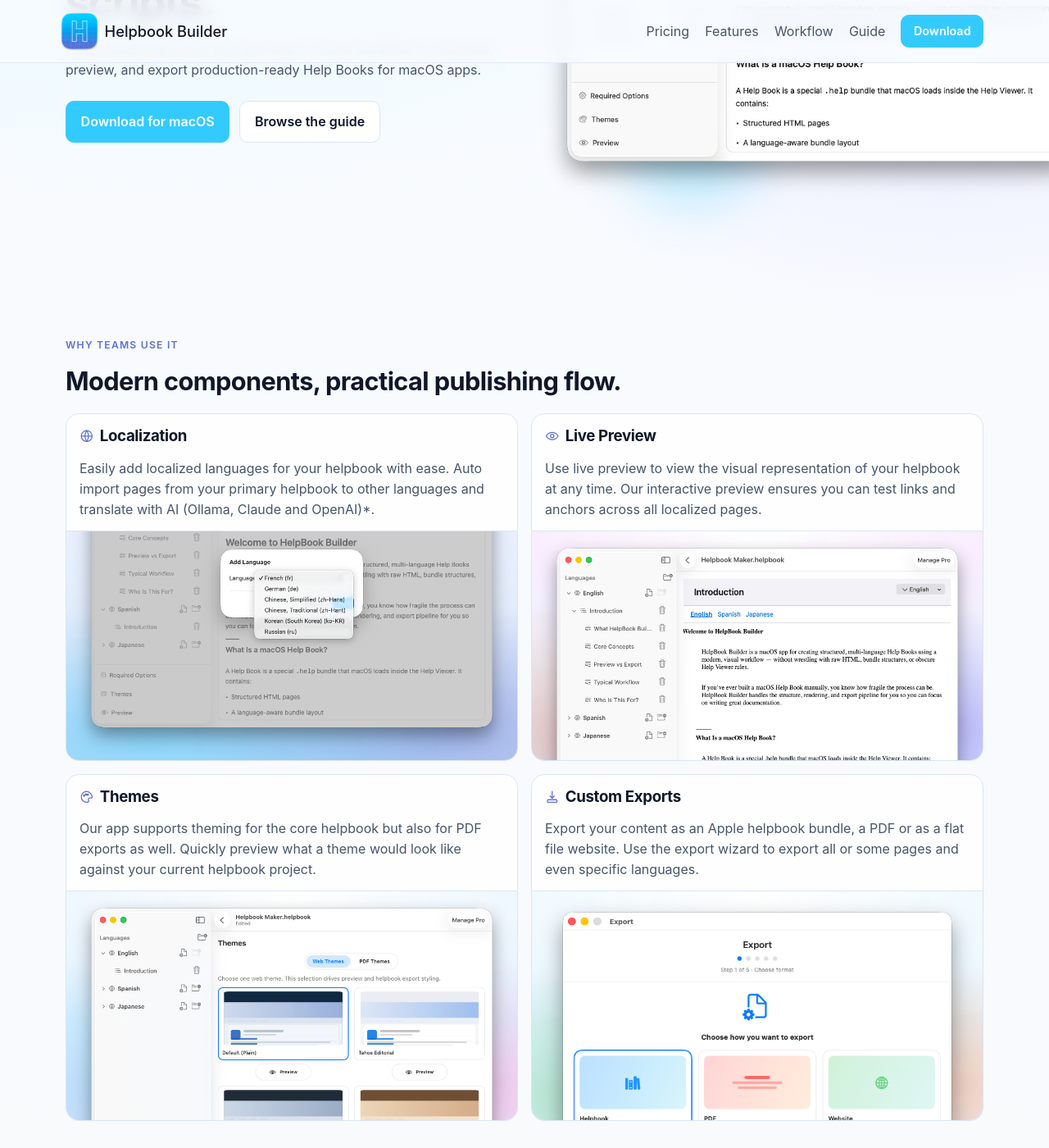
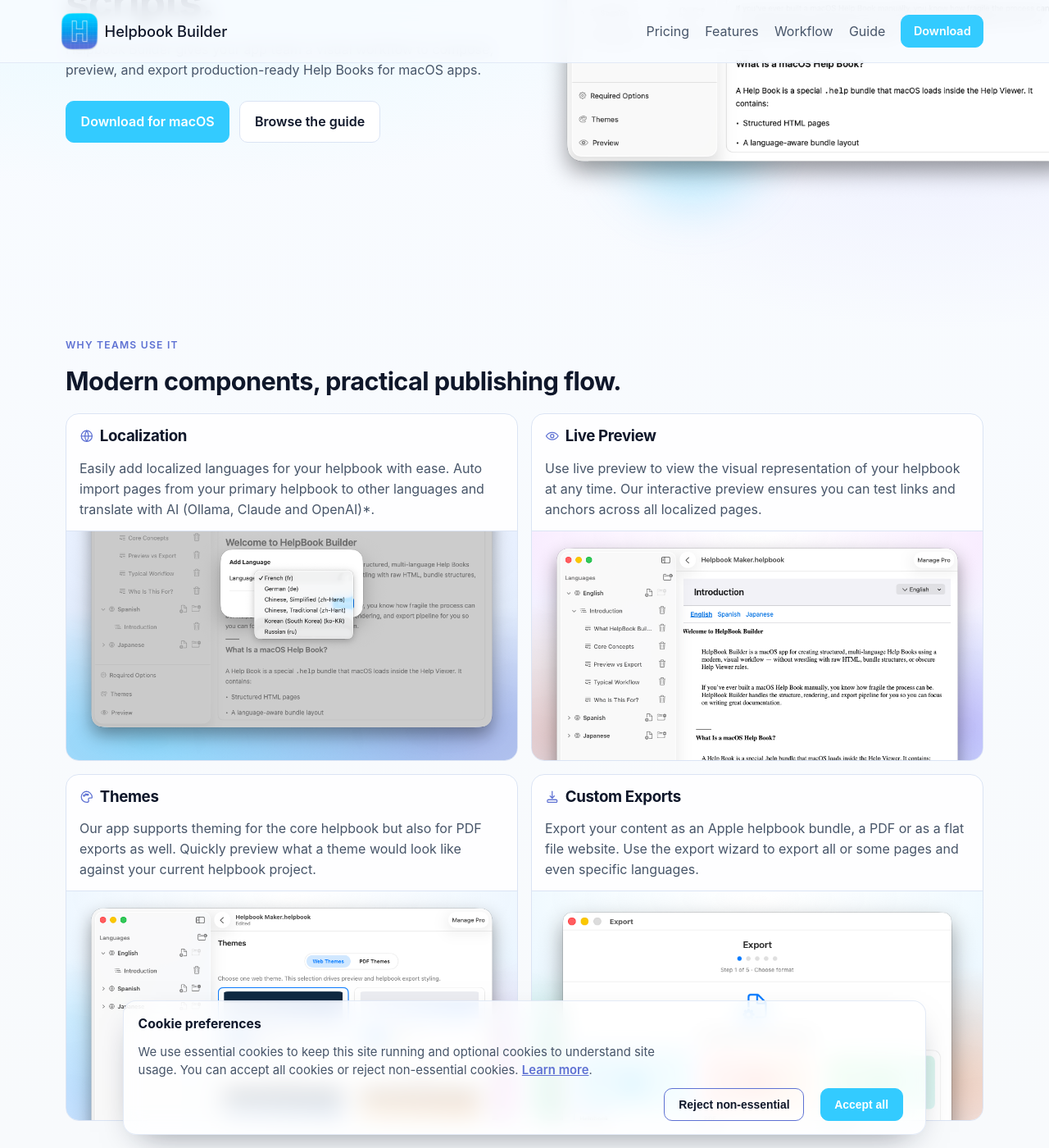
Before and after one commit to jonbrown21/helpbooksite, a Jekyll site: the page built from index.md, in a window 1280 px wide and 1400 px high, scrolled down 460 px. Shown: the whole window at 82% size. Built offline with Jekyll 4.4.1, drawn with Linux system fonts in a browser that asks for light colours; some of the changed text lies outside the part shown.

Commit message:
New Footer

```diff
--- /dev/null
+++ b/_includes/cookie-consent.html
@@ -0,0 +1,20 @@
+<aside
+  id="cookie-consent-banner"
+  class="cookie-consent"
+  role="dialog"
+  aria-live="polite"
+  aria-label="Cookie preferences"
+  hidden>
+  <div class="cookie-consent__inner">
+    <p class="cookie-consent__title">Cookie preferences</p>
+    <p class="cookie-consent__copy">
+      We use essential cookies to keep this site running and optional cookies to understand site usage.
+      You can accept all cookies or reject non-essential cookies.
+      <a href="{{ '/privacy/' | relative_url }}">Learn more</a>.
+    </p>
+    <div class="cookie-consent__actions">
+      <button type="button" class="abm-btn abm-btn--ghost cookie-consent__btn" data-cookie-action="reject">Reject non-essential</button>
+      <button type="button" class="abm-btn cookie-consent__btn" data-cookie-action="accept">Accept all</button>
+    </div>
+  </div>
+</aside>
--- a/_layouts/default.html
+++ b/_layouts/default.html
@@ -37,20 +37,29 @@
       {% endif %}
       {{ content }}
     </main>
-
+{% include cookie-consent.html %}
     <footer class="site-footer">
   <div class="container footer-wrap">
-        <p>© {{ "now" | date: "%Y" }} Helpbook Builder | A <a href="https://jonbrown.org" target="_blank" rel="noopener noreferrer">Jon Brown</a> project</p>
+    <p class="footer-copy">
+      © {{ "now" | date: "%Y" }} Helpbook Builder |
+      A <a href="https://jonbrown.org" target="_blank" rel="noopener noreferrer">Jon Brown</a> project
+    </p>
+
+    <div class="footer-badge" aria-label="Made on a Mac">
+      <span>Made on a</span>
+      <span class="footer-badge-apple" aria-hidden="true"></span>
+      <span>Mac</span>
+    </div>
+
     <div class="footer-links">
-          <a href="{{ '/guide/' | relative_url }}">Documentation</a>
       <a href="{{ '/roadmap/' | relative_url }}">Roadmap</a>
       <a href="{{ '/changelog/' | relative_url }}">Changelog</a>
-          <a href="{{ '/privacy-policy/' | relative_url }}">Privacy</a>
+      <a href="{{ '/privacy/' | relative_url }}">Privacy</a>
       <a href="mailto:hello@helpbookbuilder.com">Contact</a>
     </div>
   </div>
 </footer>
-
+	<script src="{{ '/assets/js/cookie-consent.js' | relative_url }}"></script>
     <script src="{{ '/assets/js/main.js' | relative_url }}"></script>
   </body>
 </html>
--- a/_layouts/guide.html
+++ b/_layouts/guide.html
@@ -13,6 +13,7 @@
       </div>
       {{ content }}
     </main>
+    {% include cookie-consent.html %}
     <script src="{{ '/assets/js/main.js' | relative_url }}"></script>
   </body>
 </html>
--- a/assets/css/main.css
+++ b/assets/css/main.css
@@ -1059,23 +1059,184 @@
 }
 
 .footer-wrap {
-  display: flex;
+  display: grid;
+  grid-template-columns: 1fr auto 1fr;
   align-items: center;
-  justify-content: space-between;
-  flex-wrap: wrap;
   gap: 1rem;
   color: var(--text-soft);
 }
 
-.footer-wrap p {
+.footer-copy {
   margin: 0;
+  justify-self: start;
+}
+
+.footer-badge {
+  justify-self: center;
+  display: inline-flex;
+  align-items: center;
+  gap: 0.38rem;
+  min-height: 32px;
+  padding: 0.38rem 0.78rem;
+  border-radius: 9px;
+  border: 1px solid color-mix(in srgb, var(--line) 84%, transparent);
+  background: color-mix(in srgb, var(--surface) 78%, transparent);
+  color: var(--text);
+  font-size: 0.78rem;
+  font-weight: 600;
+  letter-spacing: 0.01em;
+  white-space: nowrap;
+}
+
+.footer-badge-apple {
+  font-size: 0.9rem;
+  line-height: 1;
 }
 
 .footer-links {
+  justify-self: end;
   display: flex;
   flex-wrap: wrap;
   gap: 1rem;
 }
+
+.cookie-consent {
+  position: fixed;
+  left: 0;
+  right: 0;
+  bottom: 1rem;
+  z-index: 60;
+  width: min(980px, calc(100% - 2rem));
+  margin: 0 auto;
+  opacity: 0;
+  transform: translateY(14px);
+  transition: opacity 0.24s ease, transform 0.24s ease;
+}
+
+.cookie-consent.is-visible {
+  opacity: 1;
+  transform: translateY(0);
+}
+
+.cookie-consent__inner {
+  padding: 1rem 1.1rem;
+  border: 1px solid color-mix(in srgb, var(--line) 78%, transparent);
+  border-radius: 16px;
+  background: color-mix(in srgb, var(--surface) 78%, transparent);
+  box-shadow: 0 16px 40px -20px rgba(15, 23, 42, 0.52);
+  backdrop-filter: blur(14px) saturate(150%);
+  -webkit-backdrop-filter: blur(14px) saturate(150%);
+  display: grid;
+  gap: 0.65rem;
+}
+
+.cookie-consent__title {
+  margin: 0;
+  font-size: 0.98rem;
+  font-weight: 700;
+  color: var(--text);
+}
+
+.cookie-consent__copy {
+  margin: 0;
+  color: var(--text-soft);
+  font-size: 0.93rem;
+  line-height: 1.5;
+  max-width: 72ch;
+}
+
+.cookie-consent__copy a {
+  color: var(--brand-strong);
+  font-weight: 600;
+  text-decoration: underline;
+}
+
+.cookie-consent__copy a:hover {
+  color: var(--brand);
+}
+
+.cookie-consent__actions {
+  display: flex;
+  align-items: center;
+  justify-content: flex-end;
+  gap: 0.6rem;
+  flex-wrap: wrap;
+}
+
+.cookie-consent__btn {
+  min-height: 2.35rem;
+  padding: 0.45rem 0.9rem;
+  font-size: 0.87rem;
+  border: 1px solid var(--brand);
+}
+
+html[data-theme='dark'] .cookie-consent__inner {
+  background: color-mix(in srgb, #2b4266 76%, transparent);
+  border-color: color-mix(in srgb, #5a77a8 65%, transparent);
+  box-shadow: 0 18px 48px -22px rgba(0, 0, 0, 0.7);
+}
+
+@media (max-width: 640px) {
+  .cookie-consent {
+    bottom: 0.75rem;
+    width: calc(100% - 1rem);
+  }
+
+  .cookie-consent__inner {
+    border-radius: 14px;
+    padding: 0.9rem;
+  }
+
+  .cookie-consent__actions {
+    display: grid;
+    grid-template-columns: 1fr;
+  }
+
+  .cookie-consent__btn {
+    width: 100%;
+    justify-content: center;
+  }
+}
+
+
+.abm-btn--pill {
+  display: inline-flex;
+  align-items: center;
+  justify-content: center;
+  gap: 0.2rem;
+  background: #ffffff;
+  color: var(--brand-strong);
+  border-radius: 999px;
+  border: 1px solid rgba(255, 255, 255, 0.7);
+  padding: 0.2rem 0.65rem;
+  margin-right: 0;
+  font-weight: 650;
+  font-size: 0.75rem;
+  line-height: 1.15;
+  min-height: 0;
+  text-decoration: none;
+  height: auto;
+}
+
+.abm-btn--pill:hover {
+  background: color-mix(in srgb, #ffffff 88%, var(--brand) 12%);
+}
+
+.abm-btn { display: inline-block; background: var(--brand); color: #fff; text-decoration: none; border-radius: 10px; border: 1px solid var(--brand); padding: 0.7rem 1.05rem; font-weight: 600; margin-right: 0.6rem; }
+ .abm-btn.full-width { width: 100%; text-align: center; display: flex; align-items: center; justify-content: center; }
+.abm-btn:hover { background: var(--brand-strong); border-color: var(--brand-strong); }
+.abm-btn[disabled],
+.abm-btn[aria-disabled='true'] {
+  background: color-mix(in srgb, var(--surface) 88%, var(--line));
+  color: var(--text-soft);
+  cursor: not-allowed;
+  pointer-events: none;
+  border: 1px solid var(--line);
+}
+.abm-btn--ghost { background: transparent; color: var(--text); border: 1px solid var(--brand-strong); }
+.abm-btn--ghost:hover { background: color-mix(in srgb, var(--brand) 10%, transparent); border-color: var(--brand-strong); }
+
+
 
 .guide-grid {
   display: grid;
@@ -1697,11 +1858,19 @@
   }
 
   .footer-wrap {
-    justify-content: flex-start;
+    grid-template-columns: 1fr;
+    justify-items: center;
+    text-align: center;
+  }
+
+  .footer-copy,
+  .footer-links {
+    justify-self: center;
   }
 
   .footer-links {
     width: 100%;
+    justify-content: center;
     gap: 0.7rem 1rem;
   }
 
@@ -2252,6 +2421,12 @@
     background: rgba(29, 42, 66, 0.86);
   }
 
+  .footer-badge {
+    border-color: #3e5274;
+    background: rgba(33, 49, 78, 0.62);
+    color: #f1f6ff;
+  }
+
   .theme-icon .icon-light {
     display: none;
   }
--- /dev/null
+++ b/assets/js/cookie-consent.js
@@ -0,0 +1,54 @@
+(function () {
+  var storageKey = 'abm-cookie-consent';
+  var banner = document.getElementById('cookie-consent-banner');
+  if (!banner) {
+    return;
+  }
+
+  function readChoice() {
+    try {
+      return window.localStorage.getItem(storageKey);
+    } catch (error) {
+      return null;
+    }
+  }
+
+  function saveChoice(value) {
+    try {
+      window.localStorage.setItem(storageKey, value);
+    } catch (error) {
+      return;
+    }
+  }
+
+  function hideBanner() {
+    banner.classList.remove('is-visible');
+    banner.setAttribute('hidden', 'hidden');
+  }
+
+  function showBanner() {
+    banner.removeAttribute('hidden');
+    window.requestAnimationFrame(function () {
+      banner.classList.add('is-visible');
+    });
+  }
+
+  function onActionClick(event) {
+    var action = event.target.getAttribute('data-cookie-action');
+    if (action !== 'accept' && action !== 'reject') {
+      return;
+    }
+
+    saveChoice(action);
+    hideBanner();
+  }
+
+  var savedChoice = readChoice();
+  if (savedChoice === 'accept' || savedChoice === 'reject') {
+    hideBanner();
+    return;
+  }
+
+  showBanner();
+  banner.addEventListener('click', onActionClick);
+})();
```
Lines whose indentation alone changed are shown as unchanged.
